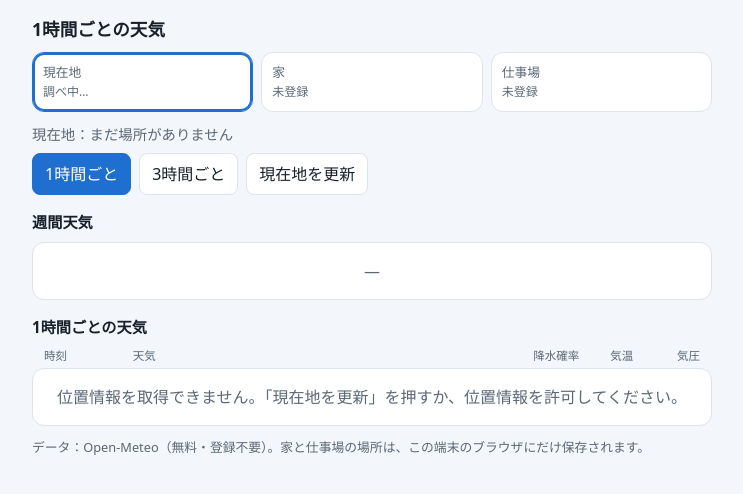
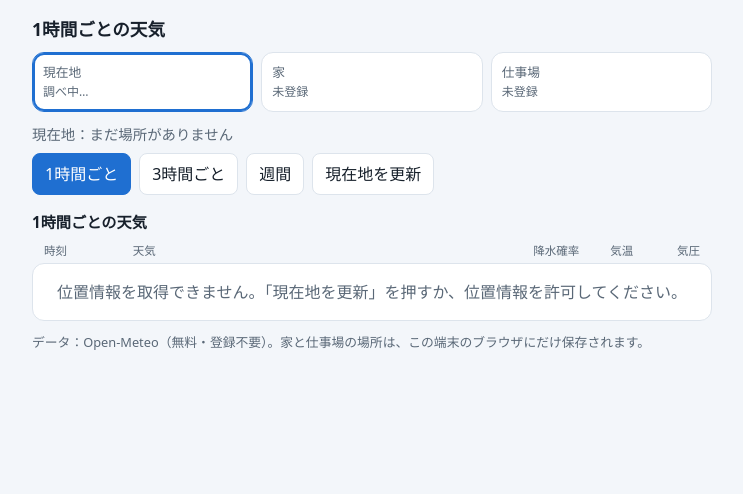
Before and after one commit to daisukeueo-alt/tenki, a plain HTML site: page index.html in a window 1280 px wide. Both pictures are taken after a click on the button "1時間ごと". Shown: the whole page, without its empty margins (268-1011 px from the left). Drawn offline with Linux system fonts and the light colour scheme.

Commit message:
Add files via upload

```diff
--- a/index.html
+++ b/index.html
@@ -49,12 +49,13 @@ input{flex:1;min-width:0;background:var(--card);border:1px solid var(--line);bor
 .cand{display:flex;flex-direction:column;gap:6px;margin-bottom:8px}
 .cb{text-align:left}
 h2{font-size:.95rem;margin:16px 0 8px}
-.wrow{display:grid;grid-template-columns:5rem 1.8rem 1fr 3rem 5.2rem;gap:6px;align-items:center;padding:10px 12px;border-top:1px solid var(--line);font-variant-numeric:tabular-nums}
+.wrow{display:grid;grid-template-columns:4.6rem 1.8rem 1fr 3rem 6.6rem;gap:6px;align-items:center;padding:10px 12px;border-top:1px solid var(--line);font-variant-numeric:tabular-nums}
 .wrow:first-child{border-top:0}
 .wrow .d{font-weight:600}
 .wrow .w{color:var(--sub);font-size:.85rem;min-width:0}
 .wrow .p{color:var(--rain);text-align:right}
-.wrow .mm{text-align:right;font-weight:600}
+.wrow .mm{text-align:right;font-weight:600;white-space:nowrap}
+.wrow .d{white-space:nowrap}
 .wrow .mm i{font-style:normal;color:var(--sub);font-weight:400}
 .wrow.rainy{background:color-mix(in srgb,var(--rain) 8%,var(--card))}
 .msg{color:var(--sub);padding:16px;text-align:center}
@@ -69,6 +70,7 @@ h2{font-size:.95rem;margin:16px 0 8px}
   <div class="bar" role="group" aria-label="表示の間隔">
     <button type="button" id="b1" aria-pressed="true">1時間ごと</button>
     <button type="button" id="b3" aria-pressed="false">3時間ごと</button>
+    <button type="button" id="bw" aria-pressed="false">週間</button>
     <button type="button" id="bgps">現在地を更新</button>
     <button type="button" id="inst" hidden>アプリとして入れる</button>
   </div>
@@ -84,11 +86,11 @@ h2{font-size:.95rem;margin:16px 0 8px}
     </form>
     <div id="cand" class="cand"></div>
   </div>
-  <h2>週間天気</h2>
-  <div class="list" id="week"></div>
-  <h2>1時間ごとの天気</h2>
+  <div id="weekbox" hidden><h2>週間天気</h2><div class="list" id="week"></div></div>
+  <div id="hourbox"><h2 id="hh">1時間ごとの天気</h2>
   <div class="cols" aria-hidden="true"><span>時刻</span><span></span><span>天気</span><span>降水確率</span><span>気温</span><span>気圧</span></div>
   <div class="list" id="list"><div class="msg">読み込み中…</div></div>
+  </div>
   <p class="foot">データ：Open-Meteo（無料・登録不要）。家と仕事場の場所は、この端末のブラウザにだけ保存されます。</p>
 </main>
 <script>
@@ -96,7 +98,7 @@ h2{font-size:.95rem;margin:16px 0 8px}
   var DEF={name:"呉市",lat:34.2490,lon:132.5656};
   var NAMES={gps:"現在地",home:"家",work:"仕事場"};
   var KEYS=["gps","home","work"];
-  var step=1,sel="gps";
+  var step=1,sel="gps",view="h1";
   var pl={gps:null,home:null,work:null};
   var dt={gps:null,home:null,work:null};
   var gpsFail=false;
@@ -210,8 +212,19 @@ h2{font-size:.95rem;margin:16px 0 8px}
 
   function register(k,p){pl[k]=p;save();fetchPlace(k)}
 
-  $("b1").onclick=function(){step=1;$("b1").setAttribute("aria-pressed","true");$("b3").setAttribute("aria-pressed","false");renderList()};
-  $("b3").onclick=function(){step=3;$("b3").setAttribute("aria-pressed","true");$("b1").setAttribute("aria-pressed","false");renderList()};
+  function setView(v){
+    view=v;step=(v==="h3"?3:1);
+    $("b1").setAttribute("aria-pressed",v==="h1"?"true":"false");
+    $("b3").setAttribute("aria-pressed",v==="h3"?"true":"false");
+    $("bw").setAttribute("aria-pressed",v==="wk"?"true":"false");
+    $("weekbox").hidden=(v!=="wk");$("hourbox").hidden=(v==="wk");
+    $("hh").textContent=(v==="h3"?"3時間ごとの天気":"1時間ごとの天気");
+    try{localStorage.setItem("tenki_view",v)}catch(e){}
+    renderList();
+  }
+  $("b1").onclick=function(){setView("h1")};
+  $("b3").onclick=function(){setView("h3")};
+  $("bw").onclick=function(){setView("wk")};
   $("bgps").onclick=gps;
   $("setgps").onclick=function(){
     if(!navigator.geolocation){$("settext").textContent="この端末では位置情報を使えません。地名で登録してください。";return}
@@ -267,7 +280,8 @@ h2{font-size:.95rem;margin:16px 0 8px}
   document.addEventListener("visibilitychange",function(){
     if(document.visibilityState==="visible"&&Date.now()-lastRef>10*60*1000){lastRef=Date.now();gps();["home","work"].forEach(function(k){if(pl[k])fetchPlace(k)})}
   });
-  restore();KEYS.forEach(cacheLoad);renderAll();gps();fetchPlace("home");fetchPlace("work");
+  restore();KEYS.forEach(cacheLoad);renderAll();
+  try{var sv=localStorage.getItem("tenki_view");if(sv==="h1"||sv==="h3"||sv==="wk")setView(sv)}catch(e){}gps();fetchPlace("home");fetchPlace("work");
   setInterval(function(){KEYS.forEach(function(k){if(pl[k])fetchPlace(k)})},1800000);
 })();
 </script>
```
